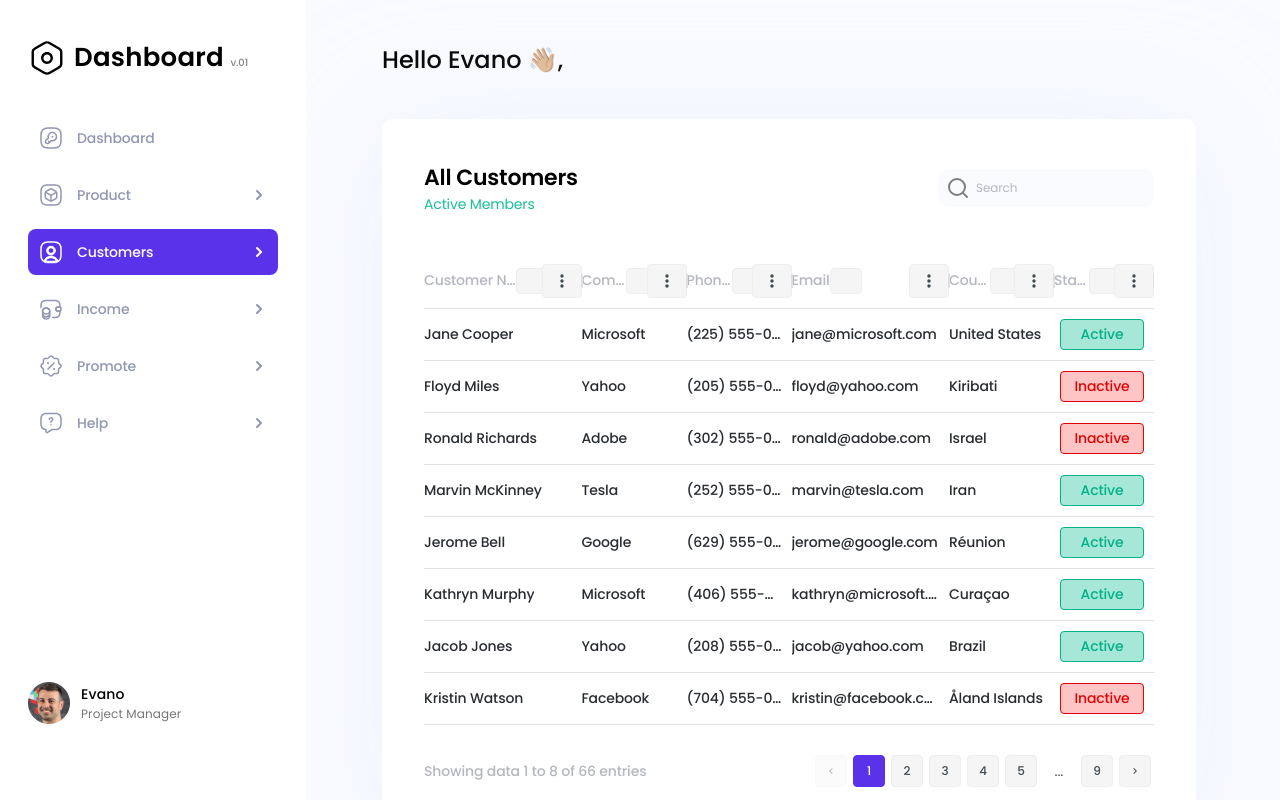
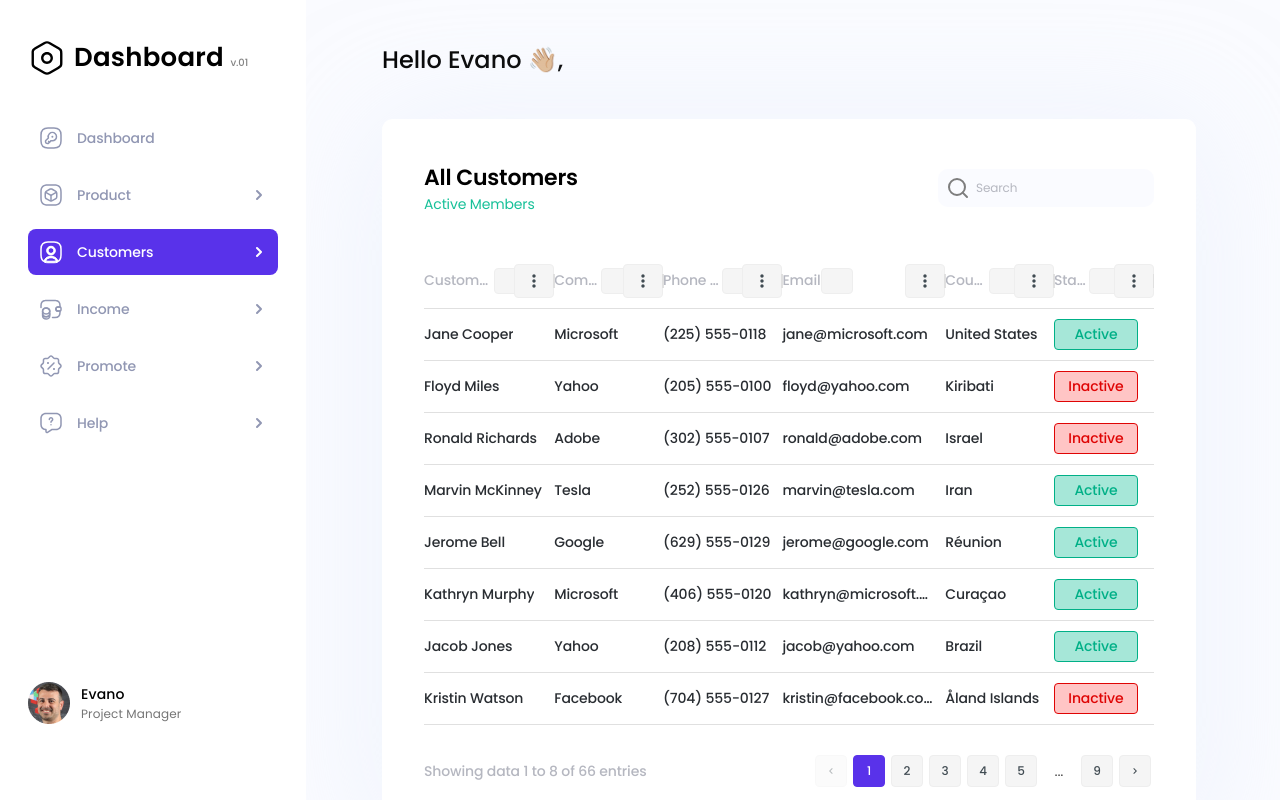
Before and after one commit to VasylynaKolodiy/dashboard, a React (Create React App) app: page / in a window 1280 px wide. Built offline with nearby package versions, Linux system fonts and the light colour scheme.

Commit message:
Add pagination

```diff
--- a/src/components/Main/Main.jsx
+++ b/src/components/Main/Main.jsx
@@ -26,9 +26,9 @@ const Main = () => {
     const [result, setResult] = useState([...filteredCustomers]);
 
     const columns = [
-        {field: 'customerName', headerName: 'Customer Name', flex: 1.5},
+        {field: 'customerName', headerName: 'Customer Name', flex: 1.2},
         {field: 'company', headerName: 'Company', flex: 1},
-        {field: 'phoneNumber', headerName: 'Phone Number', flex: 1},
+        {field: 'phoneNumber', headerName: 'Phone Number', flex: 1.1},
         {field: 'email', headerName: 'Email', flex: 1.5},
         {field: 'country', headerName: 'Country', flex: 1},
         {
--- a/src/components/Main/Main.scss
+++ b/src/components/Main/Main.scss
@@ -4,7 +4,7 @@
   width: 100%;
   background-color: $color-background;
   padding: $gap-extra-large calc(#{$gap-extra-large} * 2) calc(#{$gap-large} * 2) calc(#{$gap-large} * 2);
-  height: 100vh;
+  min-height: 100vh;
   overflow-y: auto;
 
   &__title {
```
